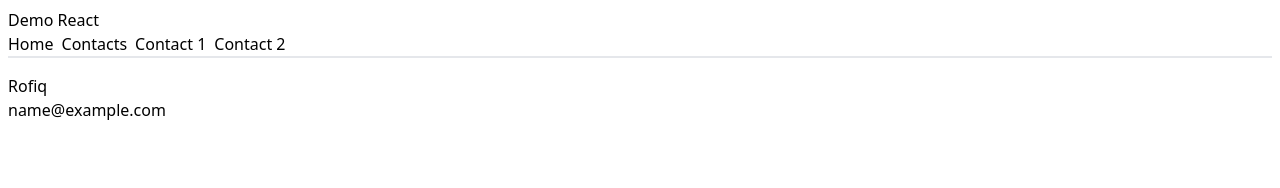
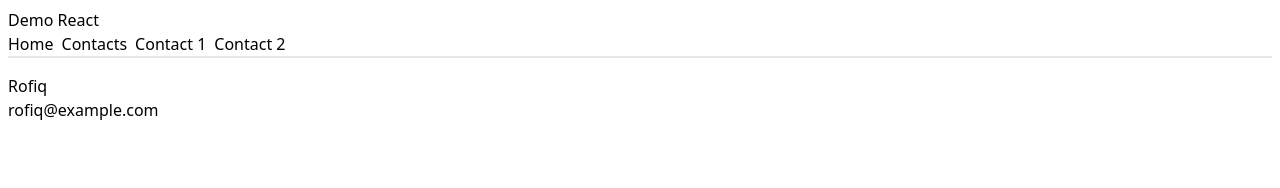
Before and after one commit to mhaidarhanif/demo-react, a React (Vite) app: page /contacts/1 in a window 1280 px wide. Shown: the top 188 px of the page. Built offline with nearby package versions, Linux system fonts and the light colour scheme.

Commit message:
feat: more contacts

```diff
--- a/src/data/contacts.ts
+++ b/src/data/contacts.ts
@@ -7,9 +7,13 @@ export type Contact = {
 export type Contacts = Contact[];
 
 export const dataContacts: Contact[] = [
-  { id: 1, name: "Rofiq", email: "name@example.com" },
-  { id: 2, name: "Jeffry", email: "name@example.com" },
-  { id: 3, name: "Bernhard", email: "name@example.com" },
+  { id: 1, name: "Rofiq", email: "rofiq@example.com" },
+  { id: 2, name: "Jeffry", email: "jeffry@example.com" },
+  { id: 3, name: "Bernhard", email: "bernhard@example.com" },
+  { id: 4, name: "Arif", email: "arif@example.com" },
+  { id: 5, name: "Farhan", email: "farhan@example.com" },
+  { id: 6, name: "Karim", email: "karim@example.com" },
+  { id: 7, name: "Abdehi", email: "abdehi@example.com" },
 ];
 
 export function getContacts() {
```
